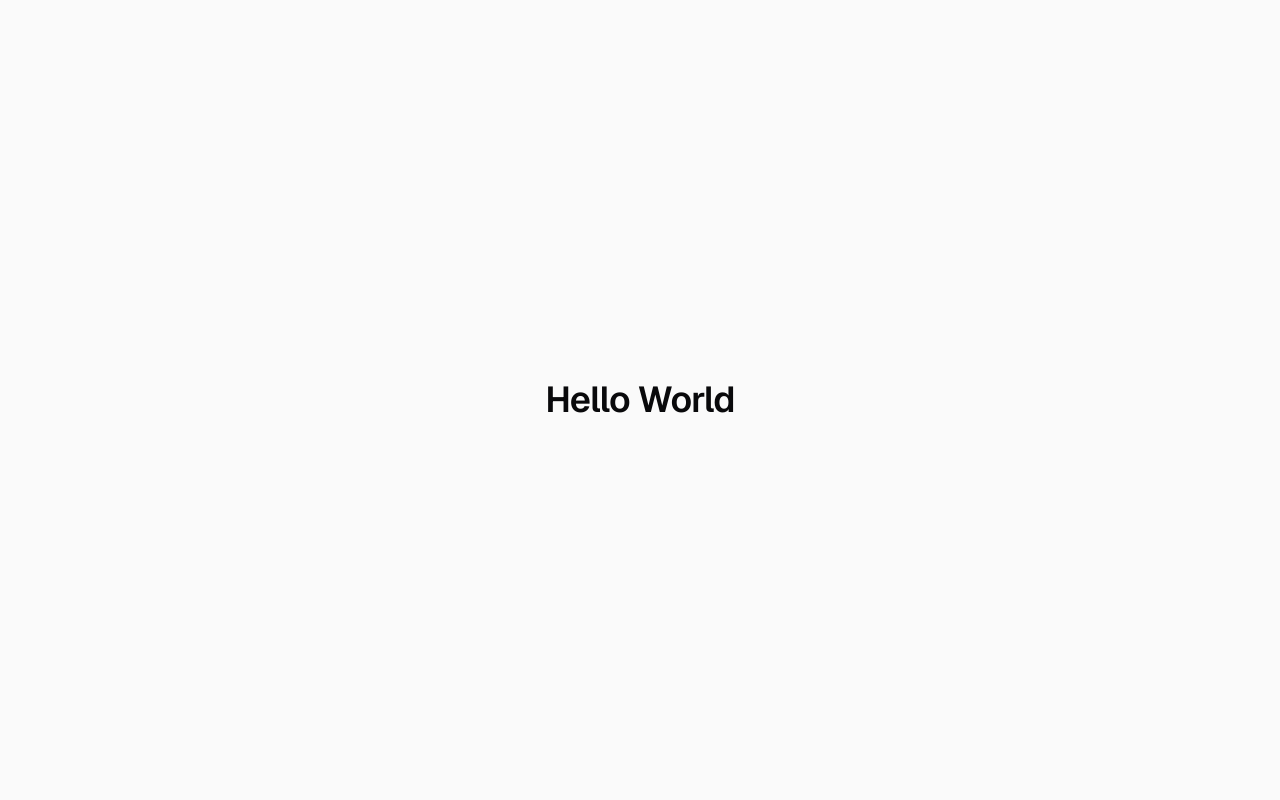
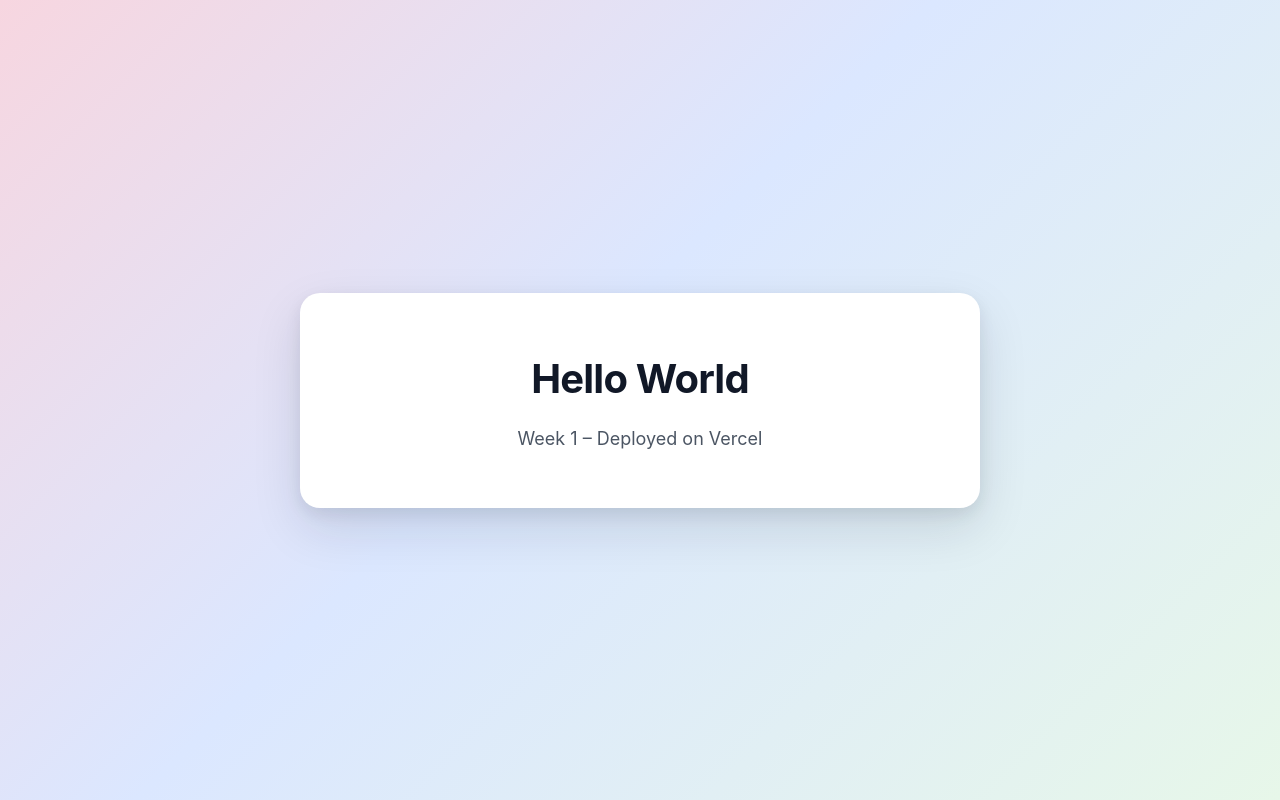
Before and after one commit to zyzooo2388/hello-vercel, a Next.js app: page / in a window 1280 px wide. Built offline with nearby package versions, Linux system fonts and the light colour scheme.

Commit message:
Improve Hello World layout and background using Codex

```diff
--- a/app/page.tsx
+++ b/app/page.tsx
@@ -1,8 +1,49 @@
 export default function Home() {
   return (
-    <div className="flex min-h-screen items-center justify-center bg-zinc-50 font-sans text-zinc-950">
-      <main className="flex w-full max-w-2xl flex-col items-center px-6 py-24 text-center">
-        <h1 className="text-4xl font-semibold tracking-tight">Hello World</h1>
+    <div
+      style={{
+        minHeight: "100vh",
+        display: "flex",
+        alignItems: "center",
+        justifyContent: "center",
+        background:
+          "linear-gradient(135deg, #f7d6e0 0%, #dbe7ff 45%, #e7f7e9 100%)",
+        fontFamily:
+          '-apple-system, BlinkMacSystemFont, "Segoe UI", sans-serif',
+        color: "#111827",
+        padding: "24px",
+      }}
+    >
+      <main
+        style={{
+          width: "min(680px, 100%)",
+          background: "#ffffff",
+          borderRadius: "20px",
+          padding: "56px 48px",
+          boxShadow:
+            "0 20px 50px rgba(17, 24, 39, 0.12), 0 6px 16px rgba(17, 24, 39, 0.08)",
+          textAlign: "center",
+        }}
+      >
+        <h1
+          style={{
+            fontSize: "40px",
+            fontWeight: 700,
+            letterSpacing: "-0.02em",
+            margin: 0,
+          }}
+        >
+          Hello World
+        </h1>
+        <p
+          style={{
+            margin: "16px 0 0",
+            fontSize: "18px",
+            color: "#4b5563",
+          }}
+        >
+          Week 1 – Deployed on Vercel
+        </p>
       </main>
     </div>
   );
```
